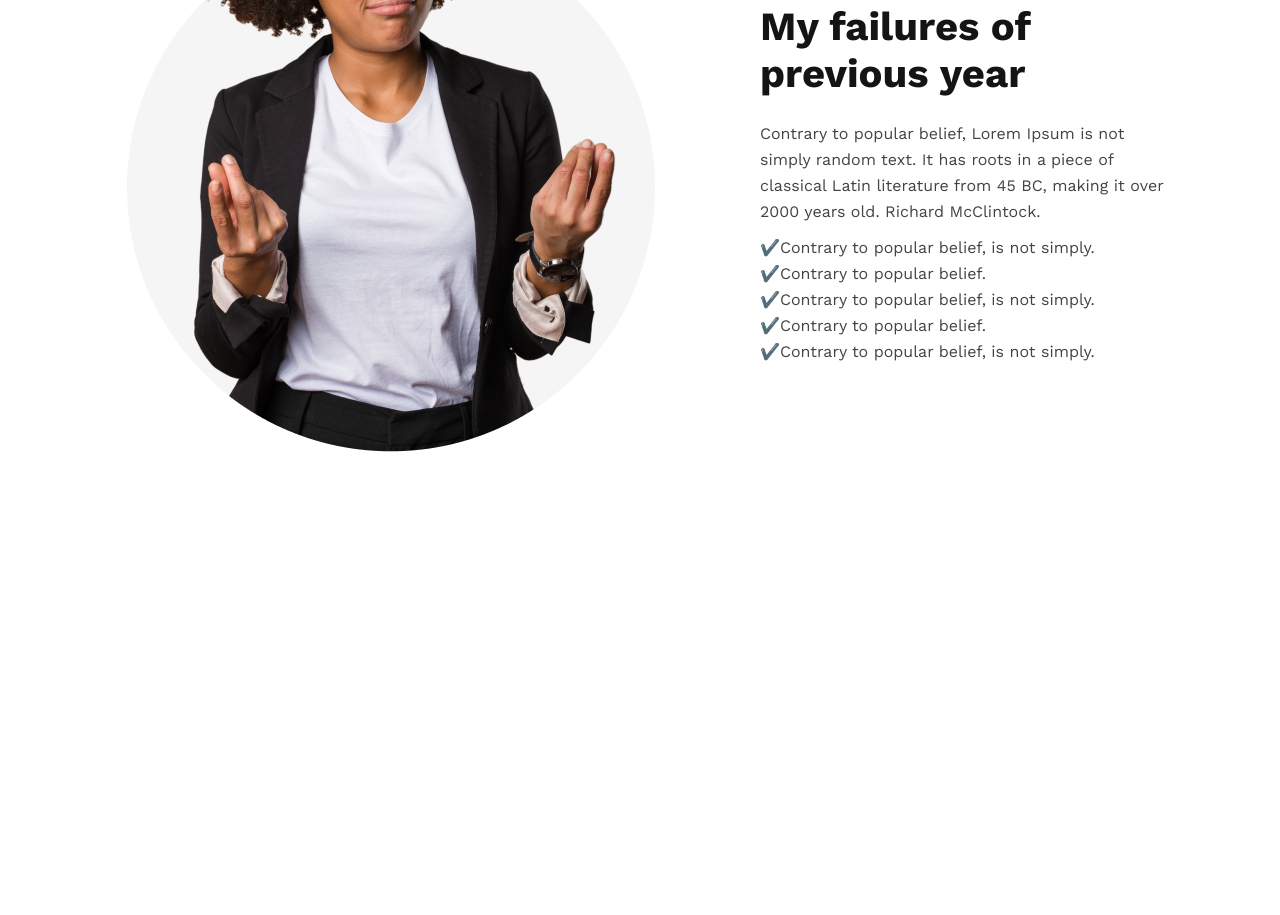
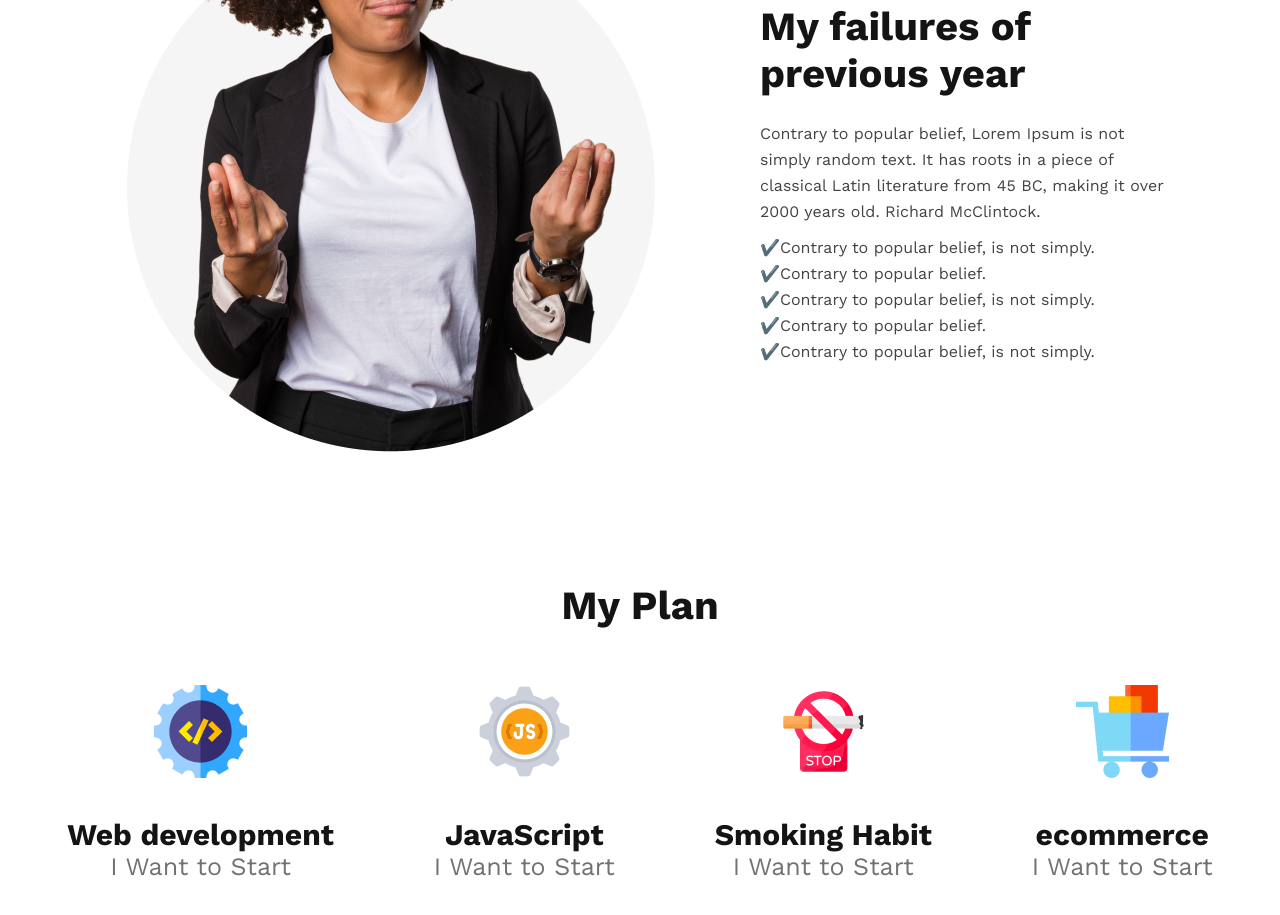
Before and after one commit to Mohiuddin-64bit/new-year-me, a plain HTML site: page index.html in a window 1280 px wide. Shown: the part 1219-2134 px from the top of the page. Before the commit the page ends 1801 px from the top, so only its background shows below. Drawn offline with nearby package versions, Linux system fonts and the light colour scheme.

Commit message:
Plan Section Done

```diff
--- a/index.html
+++ b/index.html
@@ -40,6 +40,32 @@
       </div>
     </section>
     <!-- Failures Section END -->
+    <!-- My Plan Section Start -->
+    <section class="plan">
+      <h2 class="plan-title">My Plan</h2>
+      <div class="plan-contant">
+        <div class="plan-item">
+          <img class="plan-icon" src="./icons/web.png" alt="">
+          <h3 class="plan-name">Web development</h3>
+          <p class="plan-status">I Want to Start</p>
+        </div>
+        <div class="plan-item">
+          <img class="plan-icon" src="./icons/js.png" alt="">
+          <h3 class="plan-name">JavaScript</h3>
+          <p class="plan-status">I Want to Start</p>
+        </div>
+        <div class="plan-item">
+          <img class="plan-icon" src="./icons/smoke.png" alt="">
+          <h3 class="plan-name">Smoking Habit</h3>
+          <p class="plan-status">I Want to Start</p>
+        </div>
+        <div class="plan-item">
+          <img class="plan-icon" src="./icons/ecom.png" alt="">
+          <h3 class="plan-name">ecommerce</h3>
+          <p class="plan-status">I Want to Start</p>
+        </div>
+      </div>
+    </section>
   </main>
 </body>
 </html>
--- a/style.css
+++ b/style.css
@@ -91,3 +91,41 @@ header {
 .failures-img {
   width: 451px;
 }
+
+/* Plan Style */
+.plan {
+  text-align: center;
+  margin-bottom: 130px;
+}
+
+.plan-contant {
+  display: flex;
+  margin-top: 56px;
+  justify-content: center;
+  gap: 100px;
+}
+.plan-icon{
+  margin-bottom: 35px;
+}
+.plan-title {
+  font-weight: 700;
+  font-size: 40px;
+  line-height: 47px;
+  color: #151414;
+}
+
+.plan-name {
+  font-weight: 700;
+  font-size: 30px;
+  line-height: 35px;
+  text-align: center;
+  color: #151414;
+}
+
+.plan-status {
+  font-weight: 500;
+  font-size: 25px;
+  line-height: 29px;
+  text-align: center;
+  color: #737272;
+}
```
